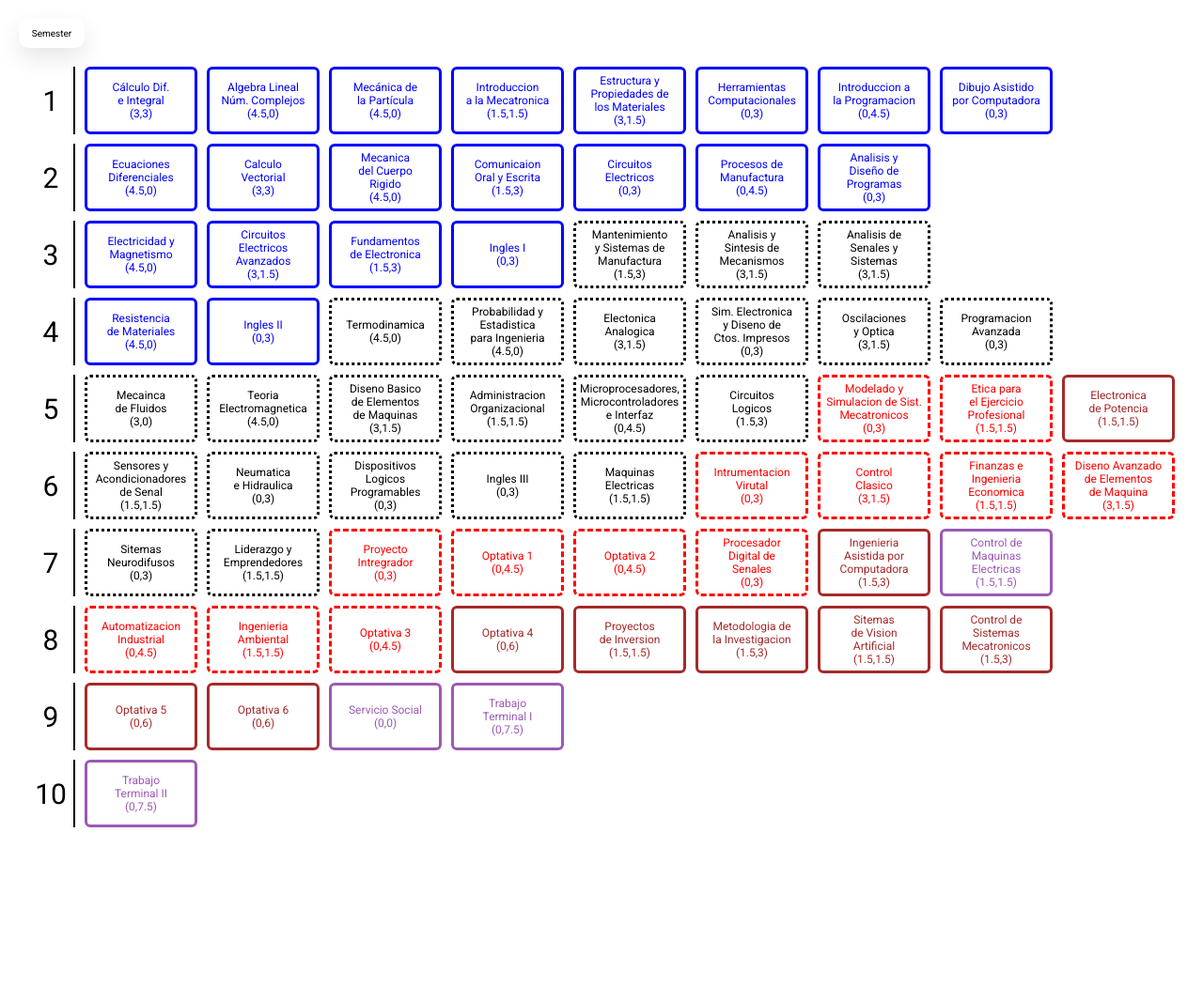
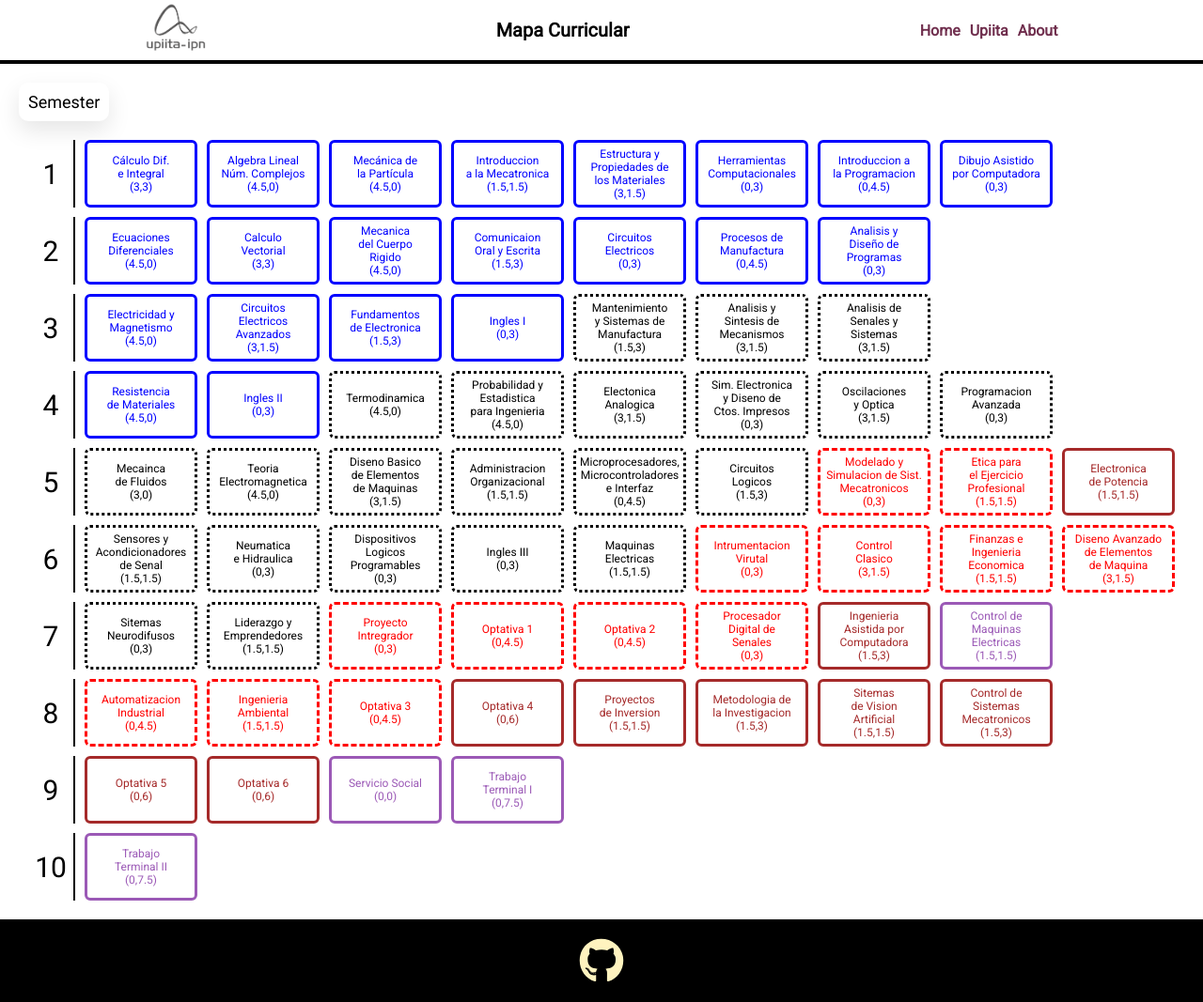
Before and after one commit to leoopez/RoadMapUpiita, a React app in the folder road-map-upiita/: page / in a window 1280 px wide. Shown: the whole page at 94% size. Before the commit the page ends 901 px from the top, so only its background shows below. Built offline with nearby package versions, Linux system fonts and the light colour scheme.

Commit message:
Header/Footer

```diff
--- a/road-map-upiita/src/Hooks/unit-provider-hook.js
+++ b/road-map-upiita/src/Hooks/unit-provider-hook.js
@@ -1,7 +1,7 @@
 /** @format */
 
 import React, { createContext, useContext, useState } from "react";
-import { regularUnits, optionalUnits } from "../data/mecatronica/learningUnits";
+import { regularUnits } from "../data/mecatronica/learningUnits";
 
 const UnitContext = createContext();
 
--- a/road-map-upiita/src/components/App.css
+++ b/road-map-upiita/src/components/App.css
@@ -52,3 +52,8 @@ img {
     padding: 1rem;
     margin-bottom: 1rem;
 }
+
+.icons--default{
+    width: 48px;
+    height: 48px;
+}
--- a/road-map-upiita/src/components/App.js
+++ b/road-map-upiita/src/components/App.js
@@ -3,21 +3,21 @@
 import React from "react";
 
 import "./App.css";
-// import OptionProvider from "../Hooks/option-provider.hook";
+
 import UnitProvider from "../Hooks/unit-provider-hook";
 
-// import Header from "./Header/Header";
+import Header from "./Header/Header";
 import Main from "./Main/Main";
-// import Footer from "./Footer/Footer";
+import Footer from "./Footer/Footer";
 
 export default function App() {
   return (
     <div className='app'>
-      {/* <Header /> */}
+      <Header />
       <UnitProvider>
         <Main />
       </UnitProvider>
-      {/* <Footer /> */}
+      <Footer />
     </div>
   );
 }
--- a/road-map-upiita/src/components/Footer/Footer.css
+++ b/road-map-upiita/src/components/Footer/Footer.css
@@ -1,5 +1,13 @@
 .footer {
+    display: flex;
+    justify-content: center;
+    align-items: center;
+    font-size: 1.8rem;
+    padding: 2rem;
     color: blanchedalmond;
-    height: 3em;
     background-color: black;
 }
+
+.github--icon:hover{
+    cursor: pointer;
+}
--- a/road-map-upiita/src/components/Footer/Footer.js
+++ b/road-map-upiita/src/components/Footer/Footer.js
@@ -1,6 +1,17 @@
-import React from "react"
-import "./Footer.css"
+/** @format */
 
+import React from "react";
+import "./Footer.css";
+
+import { FaGithub } from "react-icons/fa";
 export default function Footer() {
-    return <div className="footer">Footer</div>
+  return (
+    <div className='footer'>
+      <a href='https://github.com/leoopez' target='_blank' rel='noreferrer'>
+        <div className='icons--default github--icon'>
+          <FaGithub size='100%' color='#fff3bf' />
+        </div>
+      </a>
+    </div>
+  );
 }
--- a/road-map-upiita/src/components/Header/Header.css
+++ b/road-map-upiita/src/components/Header/Header.css
@@ -1,8 +1,7 @@
 .header {
-    height: 6em;
     display: flex;
     align-items: center;
-    justify-content: center;
+    justify-content: space-around;
     text-align: center;
     /* background-color: #BC9566; */
     border-bottom: 4px solid black;
@@ -17,3 +16,10 @@
     width: 100%;
     height: 100%;
 }
+
+.navbar--list {
+    font-size: 1.6rem;
+    font-weight: 600;
+    display: flex;
+    gap: 1rem;
+}
--- a/road-map-upiita/src/components/Header/Header.js
+++ b/road-map-upiita/src/components/Header/Header.js
@@ -1,17 +1,22 @@
-import React from "react"
-import "./Header.css"
+/** @format */
 
-import logo from "../../static/img/logoIPN.png";
+import React from "react";
+import "./Header.css";
+
+import Navbar from "./Navbar";
+
+import logo from "../../static/img/logoUpiita.png";
 
 export default function Header() {
-    return (
-        <div className="header">
-            <div className="logos">
-                <img className="logo--ipn" src={logo} alt="logo"/>
-            </div>
-            <div className="names">
-                <h1>Mapa Curricular</h1>
-            </div>
-        </div>
-    )
+  return (
+    <header className='header'>
+      <div className='logos'>
+        <img className='logo--ipn' src={logo} alt='logo' />
+      </div>
+      <div className='names'>
+        <h1>Mapa Curricular</h1>
+      </div>
+      <Navbar />
+    </header>
+  );
 }
--- /dev/null
+++ b/road-map-upiita/src/components/Header/NavLink.js
@@ -0,0 +1,13 @@
+/** @format */
+
+import React from "react";
+
+export default function NavLink({ to, href, target }) {
+  return (
+    <li>
+      <a className='nav--item' href={href}>
+        {to}
+      </a>
+    </li>
+  );
+}
--- /dev/null
+++ b/road-map-upiita/src/components/Header/Navbar.js
@@ -0,0 +1,16 @@
+/** @format */
+
+import React from "react";
+import NavLink from "./NavLink";
+
+export default function Navbar() {
+  return (
+    <nav className='navbar'>
+      <ul className='navbar--list'>
+        <NavLink to='Home' href='#' />
+        <NavLink to='Upiita' href='https://www.upiita.ipn.mx' />
+        <NavLink to='About' href='/' />
+      </ul>
+    </nav>
+  );
+}
--- a/road-map-upiita/src/components/Main/Dropdown.css
+++ b/road-map-upiita/src/components/Main/Dropdown.css
@@ -1,5 +1,6 @@
 .dropdown {
-    width: 7rem;
+    display: inline-block;
+    font-size: 1.8rem;
     text-align: center;
     border-radius: 10px;
     box-shadow: 0 1rem 2.5rem rgba(0,0,0,.1);
```
Also changed, not shown: road-map-upiita/src/Hooks/option-provider.hook.js (deleted, +0 -17 lines), road-map-upiita/src/static/img/logoUpiita.png (added).
